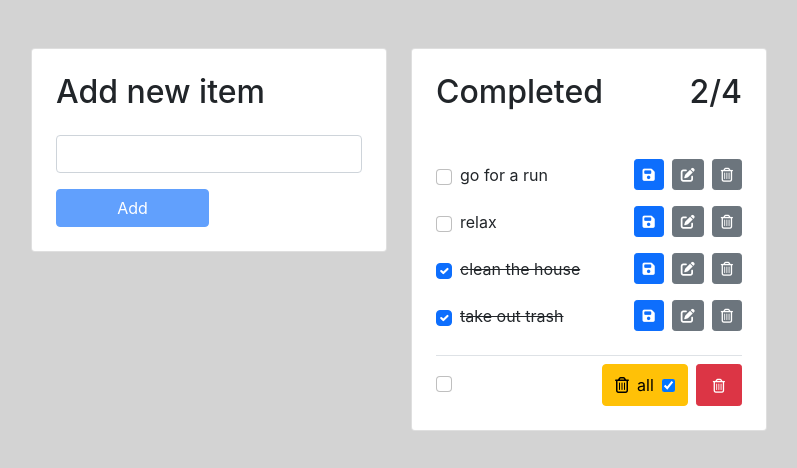
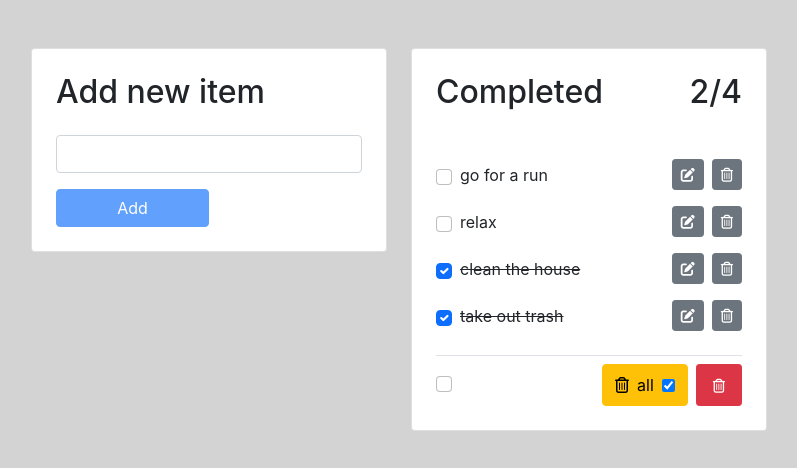
Before and after one commit to SilviuIordache/ReactToDo, a React (Create React App) app: page / in a window 1280 px wide. Shown: the top 468 px of the page, without its empty margins (241-1038 px from the left). Built offline with nearby package versions, Linux system fonts and the light colour scheme.

Commit message:
Vastly improve edit and my understanding of React

```diff
--- a/src/components/ToDoApp/ToDoApp.js
+++ b/src/components/ToDoApp/ToDoApp.js
@@ -54,7 +54,7 @@ export default class ToDo extends React.Component {
     });
   }
 
-  updateNewItem = (newVal) => {
+  handleNewItemInput = (newVal) => {
     this.setState({
       inputText: newVal
     })
@@ -69,19 +69,10 @@ export default class ToDo extends React.Component {
     }
   }
 
-  editItem = (index) => {
-    // make copy of items
-    const tempItems = this.state.items
-
-    // copy itemToEdit
-    const editItem = tempItems[index];
-
-    // remove it from the temp list
-    tempItems.splice(index, 1)
-
-    this.setState({
-      inputText: editItem.text,
-    })
+  saveItemEdit = (index, newText) => {
+    const tempItems = this.state.items;
+    tempItems[index].text = newText;
+    this.updateList(tempItems);
   }
 
   toggleCompletion = (index) => {
@@ -123,8 +114,8 @@ export default class ToDo extends React.Component {
         <div className="row d-flex justify-content-center mt-5">
           <div className="col-12 col-md-6 col-xl-4">
             <AddItemForm
+              onChange={this.handleNewItemInput}
               onSubmit={this.addItem}
-              onChange={this.updateNewItem}
               inputText={this.state.inputText}
             />
           </div>
@@ -136,7 +127,7 @@ export default class ToDo extends React.Component {
               deleteAll={this.deleteAll}
               toggleCompletion={this.toggleCompletion}
               deleteItem={this.deleteItem}
-              editItem={this.editItem}
+              saveItemEdit={this.saveItemEdit}
             />
           </div>
         </div>
--- a/src/components/ToDoList/ToDoList.js
+++ b/src/components/ToDoList/ToDoList.js
@@ -10,9 +10,9 @@ export default class ToDoList extends React.Component {
     this.props.deleteItem(event);
   };
 
-  editItem = (event) => {
-    this.props.editItem(event);
-  };
+  saveItemEdit = (index, newText) => {
+    this.props.saveItemEdit(index, newText)
+  }
 
   toggleCheckAll = (event) => {
     this.props.toggleCheckAll(event.target.checked);
@@ -64,7 +64,7 @@ export default class ToDoList extends React.Component {
         key={index}
         toggleCompletion={this.toggleCompletion}
         deleteItem={this.deleteItem}
-        editItem={this.editItem}
+        saveItemEdit={this.saveItemEdit}
       />
     ));
     return items;
@@ -124,8 +124,6 @@ export default class ToDoList extends React.Component {
     return operations;
   };
 
-
-
   render() {
     return (
       <div className="card bg-white p-4">
--- a/src/components/ToDoListItem/ToDoListItem.js
+++ b/src/components/ToDoListItem/ToDoListItem.js
@@ -18,12 +18,10 @@ export default class ToDoListItem extends React.Component {
   }
 
   editItem = () => {
-    // this.props.editItem(this.props.index)
     this.setState({
       editMode: true,
       editText: this.props.item.text
     })
-
   }
 
   handleEditChanges = (e) => {
@@ -33,73 +31,88 @@ export default class ToDoListItem extends React.Component {
   }
 
   saveEditChanges = () => {
-    console.log('send changes')
-  }
-
-  ItemCompletion = () => {
-    return (
-      <input
-      onChange={this.toggleCompletion}
-      type='checkbox'
-      checked={this.props.item.completed}
-      className='form-check-input me-2'/>
-    )
-  }
-
-  ItemDescription = () => {
-    let className = 'mb-0'
-    if (this.props.item.completed) {
-      className += ' text-decoration-line-through';
-    }
-    return (
-      <div>
-        {this.state.editMode
-          ? <input onChange={this.handleEditChanges} value={this.state.editText}/>
-          : <p className={className}>{this.props.item.text}</p>
-        }
-      </div>
-    )
-  }
-
-  DeleteButton = () => {
-    return (
-      <button className="btn btn-secondary btn-sm ms-2" onClick={this.deleteItem}>
-        <i className="far fa-trash-alt"></i>
-      </button>
-    )
-  }
-
-  EditButton = () => {
-    return (
-      <button className="btn btn-secondary btn-sm ms-2" onClick={this.editItem}>
-        <i className="fas fa-edit"></i>
-      </button>
-    )
-  }
-
-  SaveEditChangesButton = () => {
-    return (
-      <button className="btn btn-primary btn-sm ms-2" onClick={this.editItem}>
-        <i className="fas fa-save"></i>
-      </button>
-    )
+    this.props.saveItemEdit(this.props.index, this.state.editText)
+    this.setState({
+      editMode: false
+    })
   }
 
   render() {
     return (
       <div className='d-flex justify-content-between mb-3'>
         <div className='d-flex align-items-center'>
-          {this.ItemCompletion()}
-          {this.ItemDescription()}
+          <ItemCompletion
+            onChange={this.toggleCompletion}
+            checked={this.props.item.completed}
+          />
+          <ItemDescription
+            completed={this.props.item.completed}
+            editMode={this.state.editMode}
+            onChange={this.handleEditChanges}
+            editText={this.state.editText}
+            itemText={this.props.item.text}
+          />
         </div>
 
         <div className='d-flex align-items-center'>
-          {this.SaveEditChangesButton()}
-          {this.EditButton()}
-          {this.DeleteButton()}
+          { this.state.editMode
+            ? <SaveEditButton onClick={this.saveEditChanges}/>
+            : <EditButton onClick={this.editItem}/>
+          }
+          <DeleteButton onClick={this.deleteItem}/>
         </div>
 
       </div>
     )
   }
 }
+
+function ItemCompletion (props) {
+  return (
+    <input
+      onChange={props.onChange}
+      checked={props.checked}
+      type='checkbox'
+      className='form-check-input me-2'
+    />
+  )
+}
+
+function ItemDescription (props) {
+  let className = 'mb-0'
+  if (props.completed) {
+    className += ' text-decoration-line-through';
+  }
+  return (
+    <div>
+      { props.editMode
+        ? <input onChange={props.onChange} value={props.editText}/>
+        : <p className={className}>{props.itemText}</p>
+      }
+    </div>
+  )
+}
+
+function EditButton (props) {
+  return (
+    <button className="btn btn-secondary btn-sm ms-2" onClick={props.onClick}>
+      <i className="fas fa-edit"></i>
+    </button>
+  )
+}
+
+function DeleteButton (props) {
+  return (
+    <button className="btn btn-secondary btn-sm ms-2" onClick={props.onClick}>
+      <i className="far fa-trash-alt"></i>
+    </button>
+  )
+}
+
+function SaveEditButton (props) {
+  return (
+    <button className="btn btn-primary btn-sm ms-2" onClick={props.onClick}>
+      <i className="fas fa-save"></i>
+    </button>
+  )
+}
```
